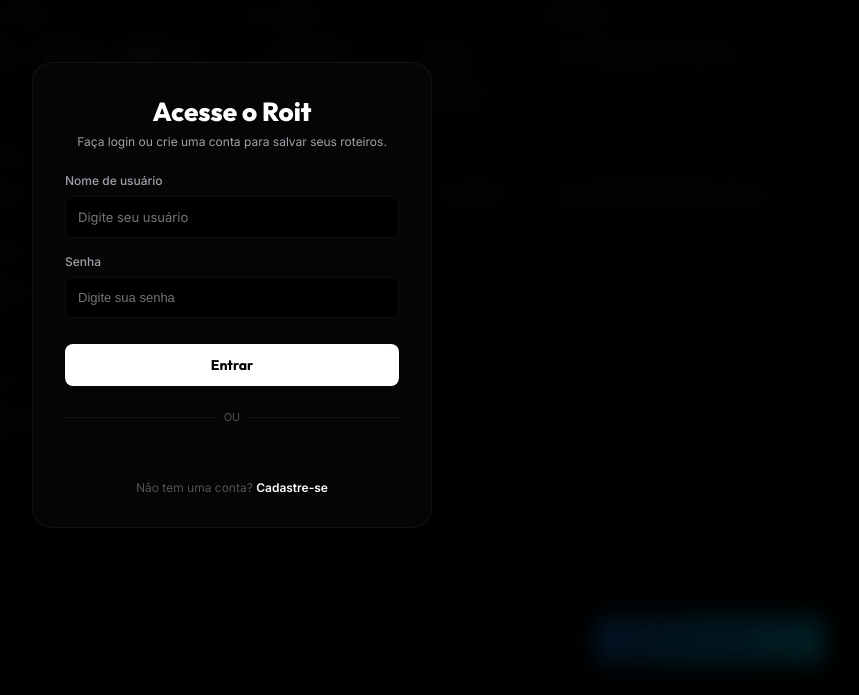
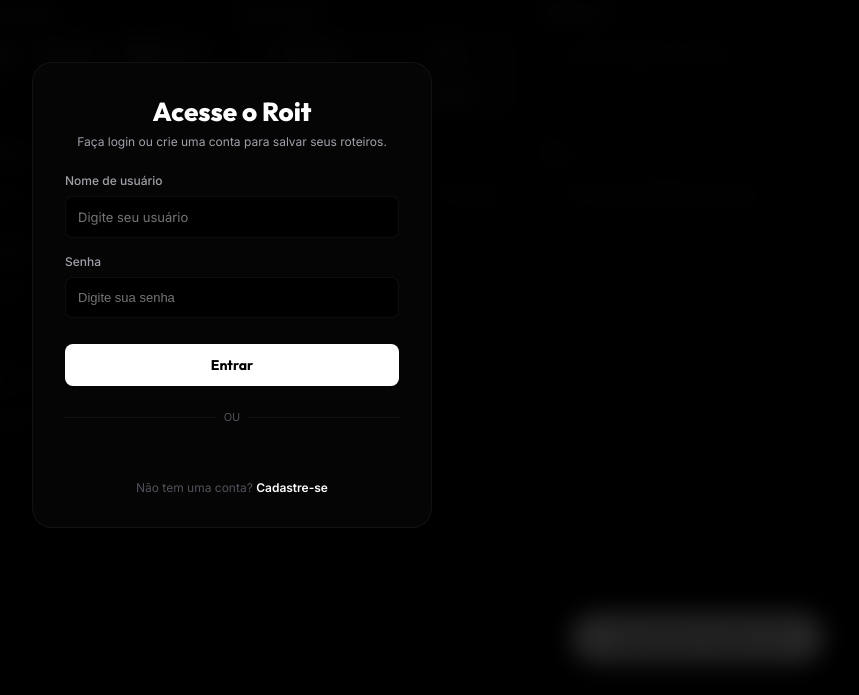
Before and after one commit to Pedroaugustoart/agente-roteirista, a Flask app: page /app in a window 1280 px wide. Shown: the part 105-800 px from the top of the page, without its empty margins (408-1267 px from the left). Run offline with Flask 3, Linux system fonts and the light colour scheme; some libraries are stand-ins or nearby versions.

Commit message:
style: transforma dashboard em apple minimalist com neural canvas fullscreen

```diff
--- a/static/css/style.css
+++ b/static/css/style.css
@@ -16,8 +16,8 @@
 
     --border-roit-thin: 1px solid rgba(255, 255, 255, 0.05);
     --border-roit-glow: 1px solid rgba(0, 229, 255, 0.2);
-    --border-radius-main: 14px;
-    --border-radius-sidebar: 32px;
+    --border-radius-main: 8px;
+    --border-radius-sidebar: 0px;
 
     --font-outfit: 'Outfit', sans-serif;
     --font-inter: 'Inter', sans-serif;
@@ -457,11 +459,11 @@ input[type="text"]:focus, textarea:focus {
 }
 
 .btn-generate-script {
-    background: var(--roit-blue-gradient);
+    background: var(--roit-white);
     color: #000000;
     border: none;
-    border-radius: 8px;
-    padding: 14px 28px;
+    border-radius: 50px;
+    padding: 16px 40px;
     font-family: var(--font-outfit);
     font-weight: 700;
     font-size: 14px;
--- a/static/js/app.js
+++ b/static/js/app.js
@@ -873,6 +873,18 @@ async function carregarEConstruirRedeNeural() {
     nodes = [];
     connections = [];
     particles = [];
+    ambientParticles = [];
+
+    // Gera partículas ambientes
+    for (let i = 0; i < 50; i++) {
+        ambientParticles.push({
+            x: Math.random() * canvas.width,
+            y: Math.random() * canvas.height,
+            vx: (Math.random() - 0.5) * 0.5,
+            vy: (Math.random() - 0.5) * 0.5,
+            size: Math.random() * 2 + 1
+        });
+    }
 
     const centerX = canvas.width / 2;
     const centerY = canvas.height / 2;
@@ -892,10 +904,10 @@ async function carregarEConstruirRedeNeural() {
 
     // 3. Os 4 Ramos Principais (Focos / Categorias)
     const categorias = [
-        { id: "storytelling", label: "Storytelling", color: "#FF007A", angle: 0 },
-        { id: "viral", label: "Viral", color: "#00F0FF", angle: Math.PI / 2 },
-        { id: "analise", label: "Análise", color: "#AD00FF", angle: Math.PI },
-        { id: "educativo", label: "Educativo", color: "#00FF66", angle: 3 * Math.PI / 2 }
+        { id: "storytelling", label: "Storytelling", color: "#00E5FF", angle: 0 },
+        { id: "viral", label: "Viral", color: "#00E5FF", angle: Math.PI / 2 },
+        { id: "analise", label: "Análise", color: "#00E5FF", angle: Math.PI },
+        { id: "educativo", label: "Educativo", color: "#00E5FF", angle: 3 * Math.PI / 2 }
     ];
 
     const distCategorias = 150;
@@ -936,12 +948,12 @@ async function carregarEConstruirRedeNeural() {
                     r: 12,
                     label: doc.nome_arquivo,
                     type: "file",
-                    color: pai.color,
+                    color: "#1877F2",
                     meta: doc.data_criacao
                 };
 
                 nodes.push(fileNode);
-                connections.push({ from: doc.categoria, to: doc.id, color: "rgba(255,255,255,0.25)" });
+                connections.push({ from: doc.categoria, to: doc.id, color: "rgba(24, 119, 242, 0.4)" });
             });
         }
     } catch (err) {
@@ -1066,6 +1078,38 @@ function aplicarFisicaEForcas() {
 function desenharCanvas() {
     ctx.clearRect(0, 0, canvas.width, canvas.height);
 
+    // 0. Desenha partículas ambientes (Background Neural)
+    if (typeof ambientParticles !== 'undefined') {
+        ambientParticles.forEach(p => {
+            p.x += p.vx;
+            p.y += p.vy;
+            if (p.x < 0 || p.x > canvas.width) p.vx *= -1;
+            if (p.y < 0 || p.y > canvas.height) p.vy *= -1;
+
+            ctx.beginPath();
+            ctx.arc(p.x, p.y, p.size, 0, Math.PI * 2);
+            ctx.fillStyle = "rgba(0, 229, 255, 0.3)";
+            ctx.fill();
+        });
+
+        // Linhas ambientes
+        for (let i = 0; i < ambientParticles.length; i++) {
+            for (let j = i + 1; j < ambientParticles.length; j++) {
+                const dx = ambientParticles[i].x - ambientParticles[j].x;
+                const dy = ambientParticles[i].y - ambientParticles[j].y;
+                const dist = dx * dx + dy * dy;
+                if (dist < 15000) {
+                    ctx.beginPath();
+                    ctx.moveTo(ambientParticles[i].x, ambientParticles[i].y);
+                    ctx.lineTo(ambientParticles[j].x, ambientParticles[j].y);
+                    ctx.strokeStyle = `rgba(24, 119, 242, ${1 - dist/15000})`;
+                    ctx.lineWidth = 0.5;
+                    ctx.stroke();
+                }
+            }
+        }
+    }
+
     // 1. Desenha as conexões (linhas de sinapse)
     connections.forEach(conn => {
         const from = nodes.find(n => n.id === conn.from);
@@ -1103,15 +1147,9 @@ function desenharCanvas() {
         if (node.type === "center") {
             const pulse = 1 + Math.sin(Date.now() / 400) * 0.06;
             ctx.arc(node.x, node.y, node.r * pulse, 0, Math.PI * 2);
-
-            // Gradiente
-            const grad = ctx.createRadialGradient(node.x, node.y, 2, node.x, node.y, node.r);
-            grad.addColorStop(0, "#ffffff");
-            grad.addColorStop(0.7, "#1c1c24");
-            grad.addColorStop(1, "#09090b");
-            ctx.fillStyle = grad;
+            ctx.fillStyle = "rgba(0, 0, 0, 0.8)";
         } else {
-            ctx.fillStyle = "#121218";
+            ctx.fillStyle = "#000000";
         }
 
         ctx.strokeStyle = node.color;
```
Also changed, not shown: other parts of static/css/style.css (+23 -20 lines).
